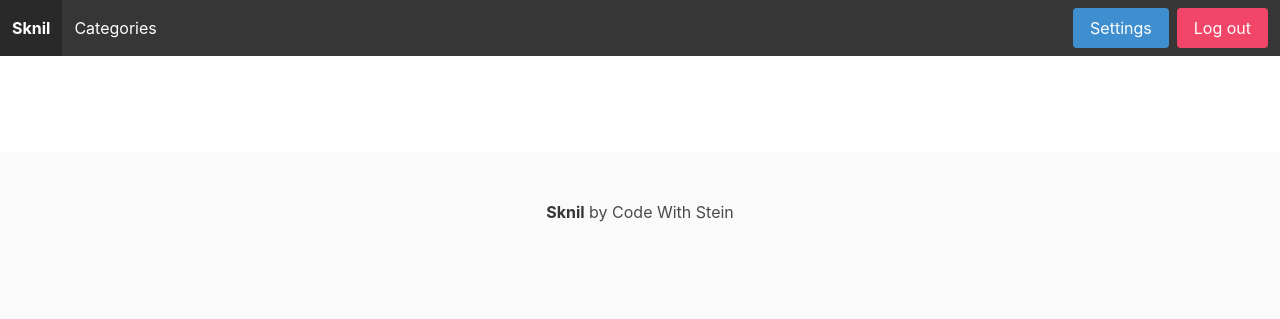
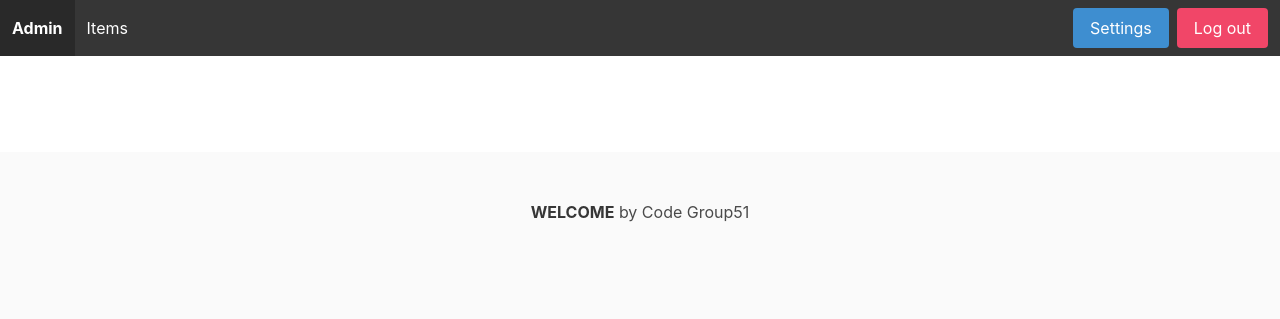
Before and after one commit to anisfaqiehah/ECS639U-Group51, a Django app: template auctions/templates/base.html in a window 1280 px wide. Shown: the top 319 px of the page. Run offline with Django 3.2, Linux system fonts and the light colour scheme; the template is opened without the code that fills it, so the values that code supplies are empty; a user stored in the database is signed in; some libraries are stand-ins or nearby versions.

Commit message:
Update base.html

```diff
--- a/auctions/templates/base.html
+++ b/auctions/templates/base.html
@@ -4,7 +4,7 @@
     <head>
         <meta charset="utf-8">
         <meta name="viewport" content="width=device-width, initial-scale=1">
-        <title>Sknil</title>
+        <title>HELLO</title>
         <link rel="stylesheet" href="https://cdn.jsdelivr.net/npm/bulma@0.8.2/css/bulma.min.css">
         <script defer src="https://use.fontawesome.com/releases/v5.3.1/js/all.js"></script>
         <script src="https://cdn.jsdelivr.net/npm/vue/dist/vue.js"></script>
@@ -15,13 +15,13 @@
     <body>
         <nav class="navbar is-dark" role="navigation" aria-label="main navigation">
             <div class="navbar-brand">
-                <a class="navbar-item" href="/"><b>Sknil</b></a>
+                <a class="navbar-item" href="admin/"><b>Admin</b></a>
             </div>
 
             <div class="navbar-menu">
                 {% if request.user.is_authenticated %}
                     <div class="navbar-start">
-                        <a  class="navbar-item">Categories</a>
+                        <a  class="navbar-item" href="admin/auctions/item/">Items</a>
                     </div>
                 {% else %}
                     <div class="navbar-start">
@@ -51,7 +51,7 @@
 
         <footer class="footer">
             <div class="content has-text-centered">
-                <p><strong>Sknil</strong> by Code With Stein</p>
+                <p><strong>WELCOME</strong> by Code Group51</p>
             </div>
         </footer>
 
```
